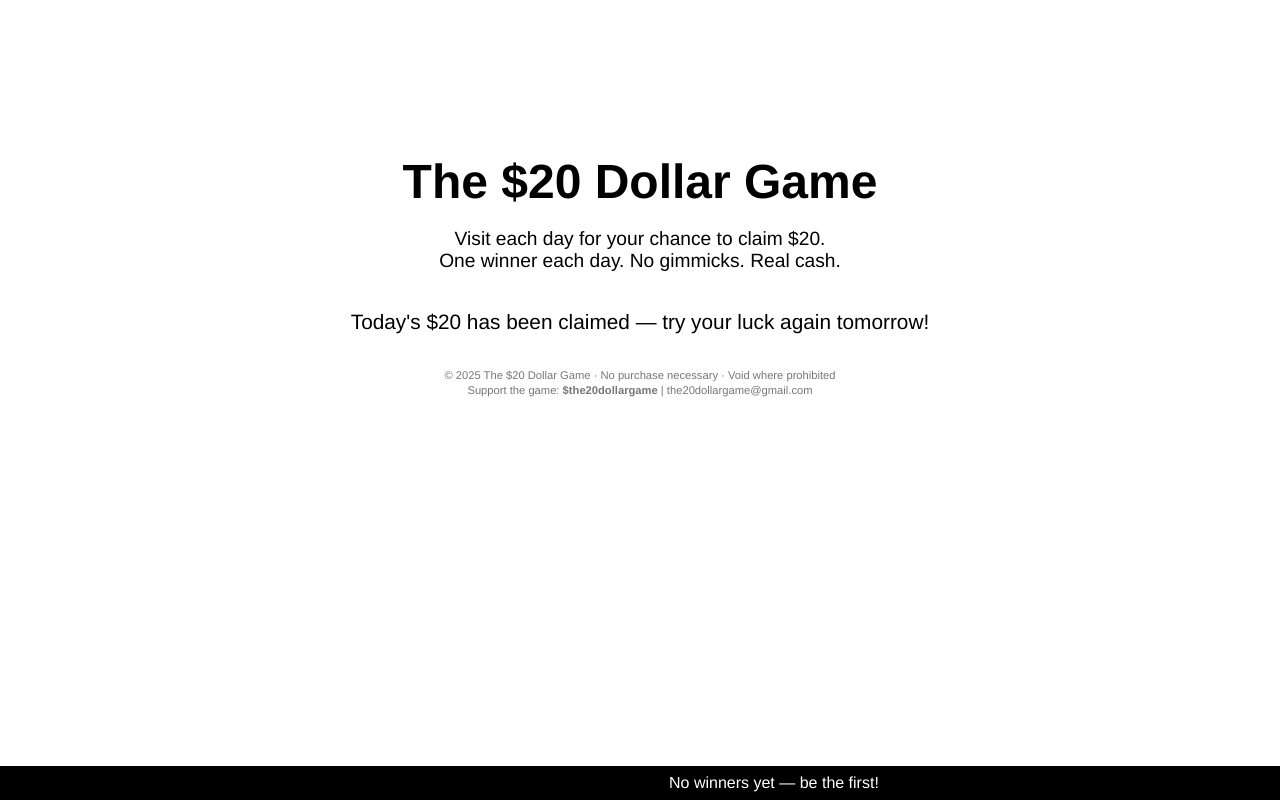
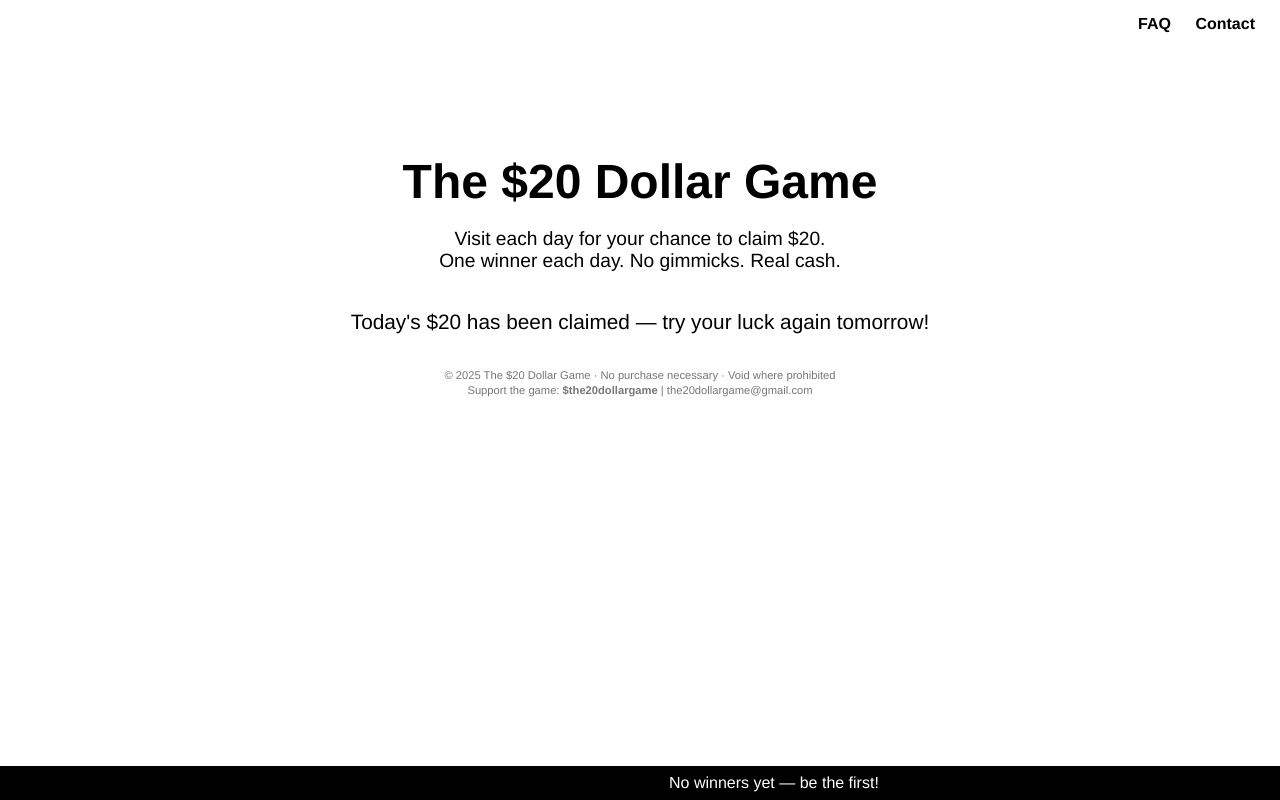
Before and after one commit to millera9806-ui/the20dollargame, a website: page public/index.html in a window 1280 px wide. Drawn offline with Linux system fonts and the light colour scheme; no server answers.

Commit message:
Add FAQ and Contact links to homepage

```diff
--- a/public/index.html
+++ b/public/index.html
@@ -12,6 +12,19 @@
       text-align: center;
       margin: 0;
       padding: 0;
+    }
+
+    .nav {
+      position: absolute;
+      top: 15px;
+      right: 25px;
+    }
+
+    .nav a {
+      color: black;
+      text-decoration: none;
+      margin-left: 20px;
+      font-weight: bold;
     }
 
     h1 {
@@ -104,6 +117,12 @@
 </head>
 
 <body>
+  <!-- new top-right nav -->
+  <div class="nav">
+    <a href="faq.html">FAQ</a>
+    <a href="contact.html">Contact</a>
+  </div>
+
   <h1>The $20 Dollar Game</h1>
   <h2>Visit each day for your chance to claim $20.<br>One winner each day. No gimmicks. Real cash.</h2>
 
@@ -177,14 +196,12 @@
       }
     }
 
-    // submission logic
     formEl.addEventListener("submit", async e => {
       e.preventDefault();
       const method = document.getElementById("method").value;
       const handle = document.getElementById("handle").value;
       const captcha = grecaptcha.getResponse();
 
-      // hide immediately after click
       formEl.classList.add("hidden");
       statusEl.textContent = "Fingers crossed — waiting for results...";
 
```
